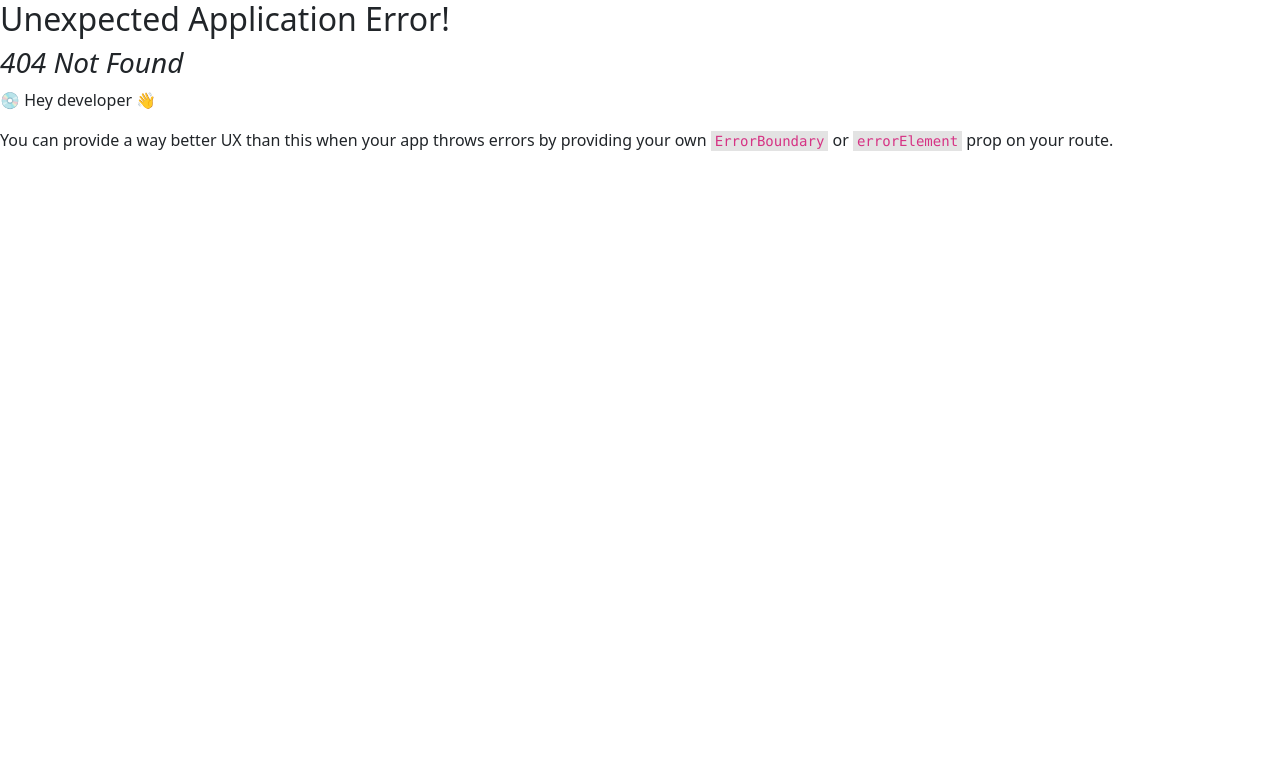
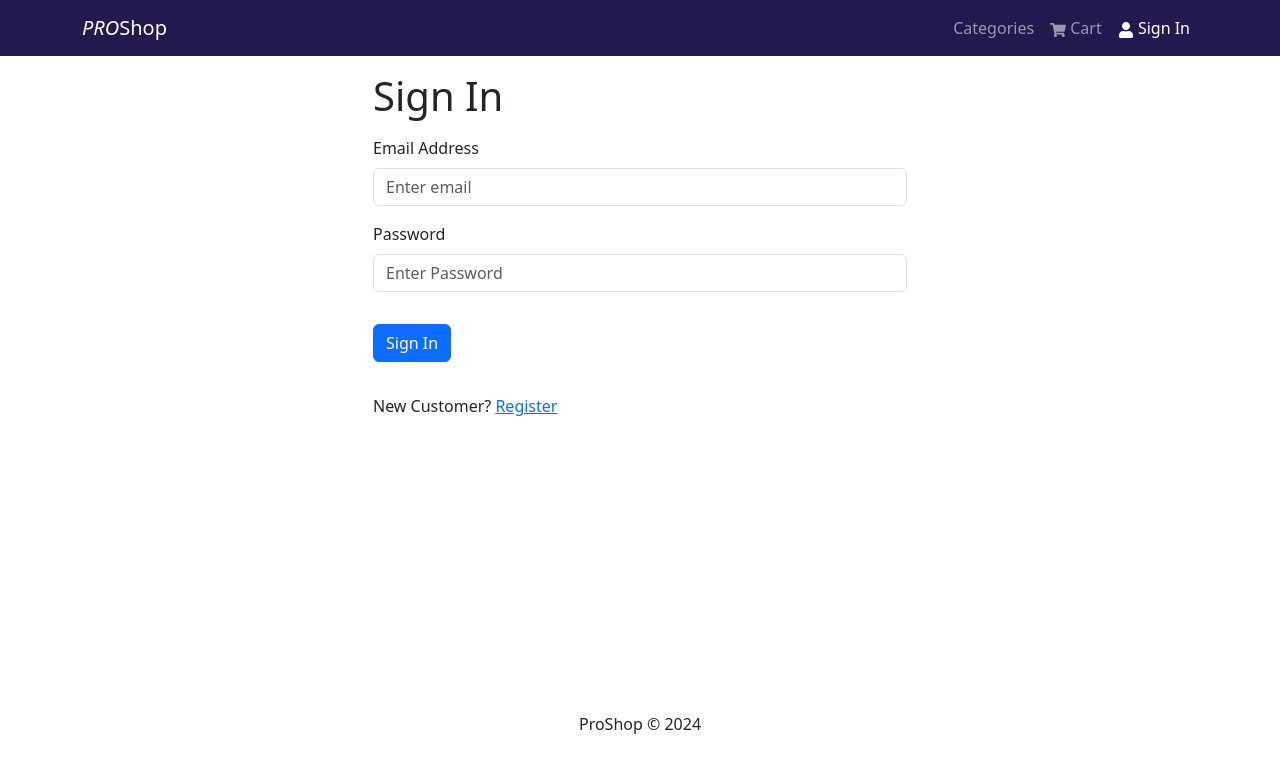
Before and after one commit to AndrewCMonson/proshop, a React (Create React App) app in the folder frontend/: page /login in a window 1280 px wide. Before the commit this address had no page. Shown: the top 768 px of the page. Built offline with nearby package versions, Linux system fonts and the light colour scheme.

Commit message:
added signin form, screen and route

```diff
--- /dev/null
+++ b/frontend/src/components/FormContainer.jsx
@@ -0,0 +1,19 @@
+import {
+    Container,
+    Row,
+    Col
+} from 'react-bootstrap'
+
+const FormContainer = ({children}) => {
+  return (
+    <Container>
+        <Row className='justify-content-md-center'>
+            <Col xs={12} md={6}>
+                { children }
+            </Col>
+        </Row>
+    </Container>
+  )
+}
+
+export default FormContainer
--- a/frontend/src/index.js
+++ b/frontend/src/index.js
@@ -15,6 +15,7 @@
 import HomeScreen from './screens/HomeScreen';
 import ProductScreen from './screens/ProductScreen';
 import CartScreen from './screens/CartScreen';
+import LoginScreen from './screens/LoginScreen';
 
 const router = createBrowserRouter(
   createRoutesFromElements(
@@ -22,6 +23,7 @@
       <Route index={true} path='/' element={<HomeScreen />} />
       <Route path='/product/:id' element={<ProductScreen />} />
       <Route path='/cart' element={<CartScreen />} />
+      <Route path='/login' element={<LoginScreen />} />
     </Route>
 
   )
--- /dev/null
+++ b/frontend/src/screens/LoginScreen.jsx
@@ -0,0 +1,50 @@
+import { useState } from 'react';
+import { Link } from 'react-router-dom';
+import { Form, Button, Row, Col } from 'react-bootstrap';
+import FormContainer from '../components/FormContainer.jsx';
+
+const LoginScreen = () => {
+	const [email, setEmail] = useState('');
+	const [password, setPassword] = useState('');
+
+	const submitHandler = e => {
+		e.preventDefault();
+		// DISPATCH LOGIN
+	};
+
+	return (
+		<FormContainer>
+			<h1>Sign In</h1>
+			<Form onSubmit={submitHandler}>
+				<Form.Group controlId="email" className="my-3">
+					<Form.Label>Email Address</Form.Label>
+					<Form.Control
+						type="email"
+						placeholder="Enter email"
+						value={email}
+						onChange={e => setEmail(e.target.value)}
+					></Form.Control>
+				</Form.Group>
+				<Form.Group controlId="password" className="my-3">
+					<Form.Label>Password</Form.Label>
+					<Form.Control
+						type="password"
+						placeholder="Enter Password"
+						value={password}
+						onChange={e => setPassword(e.target.value)}
+					></Form.Control>
+				</Form.Group>
+				<Button type="submit" variant="primary" className="my-3">
+					Sign In
+				</Button>
+			</Form>
+			<Row className="py-3">
+				<Col>
+					New Customer? <Link to="/register">Register</Link>
+				</Col>
+			</Row>
+		</FormContainer>
+	);
+};
+
+export default LoginScreen;
```
